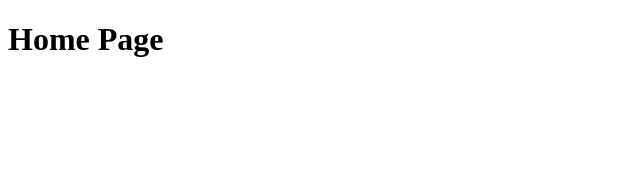
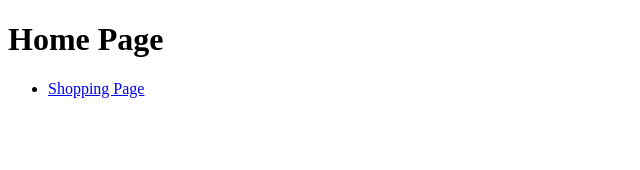
Before and after one commit to tcollm/react-shopping-cart, a React (Vite) app: page / in a window 1280 px wide. Shown: the top 170 px of the page, without its empty margins (0-640 px from the left). Built offline with nearby package versions, Linux system fonts and the light colour scheme.

Commit message:
create ShoppingPage and ErrorPage functions

```diff
--- a/src/App.jsx
+++ b/src/App.jsx
@@ -1,9 +1,17 @@
+import { Link } from "react-router-dom";
 import "./App.css";
 
 function App() {
   return (
     <>
       <h1>Home Page</h1>
+      <nav>
+        <ul>
+          <li>
+            <Link to="shopping">Shopping Page</Link>
+          </li>
+        </ul>
+      </nav>
     </>
   );
 }
--- a/src/components/ErrorPage/ErrorPage.jsx
+++ b/src/components/ErrorPage/ErrorPage.jsx
@@ -0,0 +1,14 @@
+import { Link } from "react-router-dom";
+
+const ErrorPage = () => {
+  return (
+    <div>
+      <h1>Oh no, this route doesn&#39;t exist!</h1>
+      <Link to="/">
+        You can go back to the home page by clicking here, though!
+      </Link>
+    </div>
+  );
+};
+
+export default ErrorPage;
--- a/src/components/ShoppingPage/ShoppingPage.jsx
+++ b/src/components/ShoppingPage/ShoppingPage.jsx
@@ -0,0 +1,19 @@
+
+import { Link } from "react-router-dom";
+
+const ShoppingPage = () => {
+  return (
+    <>
+      <h1>Shopping Page</h1>
+      <nav>
+        <ul>
+          <li>
+            <Link to="/">Go back to the home page</Link>
+          </li>
+        </ul>
+      </nav>
+    </>
+  );
+};
+
+export default ShoppingPage;
--- a/src/routes.jsx
+++ b/src/routes.jsx
@@ -9,7 +9,7 @@ const routes = [
     errorElement: <ErrorPage />,
   },
   {
-    path: "shopping/",
+    path: "shopping",
     element: <ShoppingPage />,
   },
 ];
```
